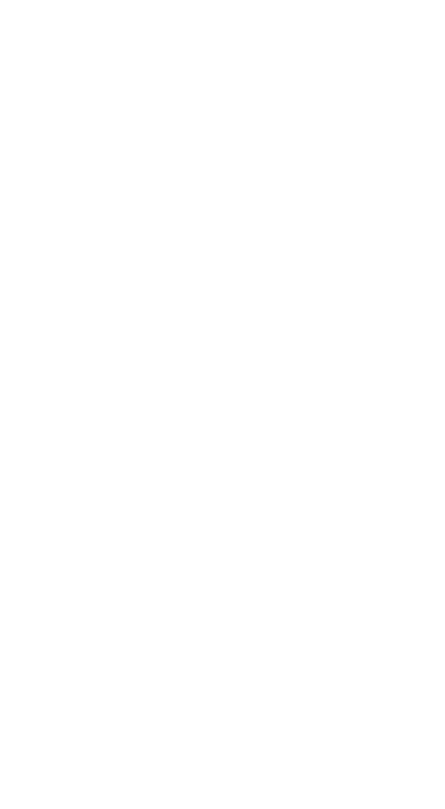
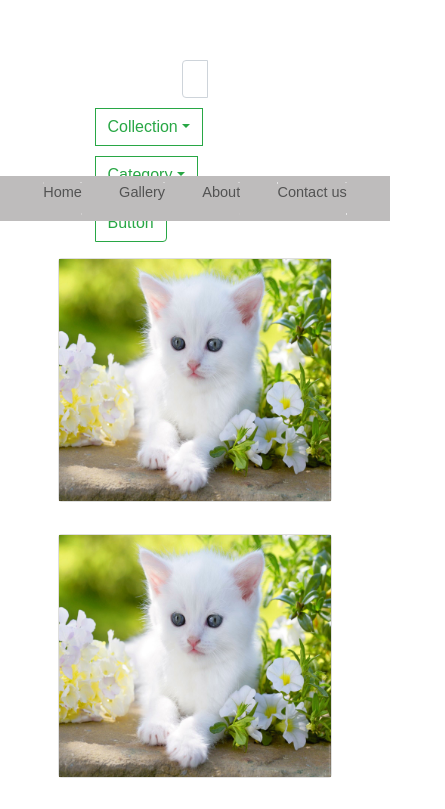
Before and after one commit to Marwa-Hodeib/Sequence-and-Beads, a React (Create React App) app in the folder front/: page /gallery in a window 390 px wide. Shown: the top 809 px of the page, 445 px wide, since content can reach past the window. Built offline with nearby package versions, Linux system fonts and the light colour scheme; the HTML template or start-up script is replaced by a standard one.

Commit message:
edit into model

```diff
--- a/front/src/App.js
+++ b/front/src/App.js
@@ -1,26 +1,25 @@
-import React, { Component } from 'react';
-import { BrowserRouter, Route, Switch } from 'react-router-dom';
-import './App.css';
+import React, { Component } from "react";
+import { BrowserRouter, Route, Switch } from "react-router-dom";
+import "./App.css";
 import Home from "./pages/home/home";
 import About from "./pages/about/about";
 import Contact from "./pages/contact_us /contact_us";
+import Gallery from "./pages/gallery/gallery";
 
 class App extends Component {
   render() {
     return (
       <div className="App">
-
         <BrowserRouter>
           <div>
             <Switch>
-             <Route path="/" component={Home} exact/>
-             <Route path="/about" component={About}/>
-             <Route path="/contact" component={Contact}/>
-             {/* <Route path="/gallery" component={Gallery}/> */}
+              <Route path="/" component={Home} exact />
+              <Route path="/about" component={About} />
+              <Route path="/contact" component={Contact} />
+              <Route path="/gallery" component={Gallery} />
             </Switch>
           </div>
         </BrowserRouter>
-
       </div>
     );
   }
--- a/front/src/components/filter/filter.css
+++ b/front/src/components/filter/filter.css
@@ -1,9 +1,18 @@
-@media only screen and (max-width: 600px) {
-  .filter_inputGroop {
-    display: flex;
-    flex-direction: column;
-  }
-}
 .filter {
   font-family: sans-serif;
 }
+@media only screen and (max-width: 600px) {
+  .input-group {
+    display: flex !important;
+    flex-direction: column !important;
+    align-items: center !important;
+  }
+  .form-control,
+  .input-group-append {
+    width: 200px;
+    margin-top: 10px;
+  }
+  .filter {
+    margin: 0px;
+  }
+}
--- a/front/src/components/filter/filter.js
+++ b/front/src/components/filter/filter.js
@@ -1,5 +1,6 @@
 import React from "react";
 import "./filter";
+import "./filter.css";
 import {
   Dropdown,
   DropdownButton,
@@ -16,6 +17,7 @@
       <div className="filter">
         <InputGroup class="filter_inputGroop" style={{ width: "500px" }}>
           <FormControl
+            class="filter_inputText"
             placeholder="type to Search"
             aria-label="Search"
             aria-describedby="basic-addon2"
--- a/front/src/components/modalWindow/modalWindow.css
+++ b/front/src/components/modalWindow/modalWindow.css
@@ -19,12 +19,12 @@
   justify-content: space-between;
 }
 .modalWindow_container2 {
-  margin-left: 15%;
   width: 35%;
   display: flex;
   flex-direction: column;
   justify-content: space-between;
   align-items: flex-end;
+  margin-top: 40px;
 }
 .modalWindow_miniImgContainer {
   display: flex;
@@ -40,27 +40,22 @@
   width: 120px;
 }
 .modalWindow_price {
-  font-size: 20pt;
+  font-size: 1.5em;
 }
 .modalWindow > table {
-  margin-top: 70px;
-}
-.modalWindow_showPrice {
-  margin-right: 70px;
+  margin-top: 100px;
 }
 .modalWindow_purshase {
-  margin-bottom: 30px;
+  margin-bottom: 20px;
+  margin-left: 300px;
 }
-@media only screen and (max-width: 600px) {
-  .modalWindow_modalWindow {
+@media only screen and (max-width: 1010px) {
+  .modalWindow {
     justify-content: space-evenly;
     align-items: center;
     display: flex;
     flex-wrap: wrap;
     flex-direction: row;
-  }
-  .modalWindow_price {
-    font-size: 1.5em;
   }
   .modalWindow_mainImg {
     height: 150px;
@@ -75,6 +70,7 @@
     margin-left: 15%;
     margin-top: 30px;
     margin-bottom: 30px;
+    align-items: center;
   }
   .modalWindow_miniImgContainer {
     display: flex;
--- a/front/src/components/modalWindow/modalwindow.js
+++ b/front/src/components/modalWindow/modalwindow.js
@@ -52,7 +52,9 @@
 
           <p class="modalWindow_price">50$</p>
           <InputGroup.Append class="modalWindow_purshase">
-            <Button variant="outline-success">Purshase</Button>
+            <Button class="modalWindow_purshase" variant="outline-success">
+              Purshase
+            </Button>
           </InputGroup.Append>
         </div>
       </div>
--- a/front/src/pages/about/about.js
+++ b/front/src/pages/about/about.js
@@ -2,20 +2,8 @@
 import Header from "../../components/header/header";
 import Slider from "../../components/about-slider/about-slider";
 import Footer from "../../components/Footer/Footer";
-import { FontAwesomeIcon } from '@fortawesome/react-fontawesome';
-import {faBars,faWalking} from '@fortawesome/free-solid-svg-icons';
+import { FontAwesomeIcon } from "@fortawesome/react-fontawesome";
 
-
-
-
-export default function About(){
-    return (
-      <>
-{/*        <Header/>
-
-      <Footer />  */}
-
-
-               </>
-    );
-  }
+export default function About() {
+  return {};
+}
--- a/front/src/pages/gallery/gallery.css
+++ b/front/src/pages/gallery/gallery.css
@@ -1,5 +1,4 @@
 .gallery {
-  height: 100%;
   margin: auto;
   font-family: sans-serif;
 }
@@ -12,6 +11,7 @@
   display: flex;
   flex-wrap: wrap;
   flex-direction: row;
+  min-height: 243px;
 }
 .gallery_filter {
   margin-top: 50px;
@@ -27,3 +27,12 @@
   margin-top: 25px;
   margin-bottom: 25px;
 }
+@media only screen and (max-width: 600px) {
+  gallery {
+    margin: 0px;
+  }
+  .gallery_CardsContainer {
+    width: 100%;
+    margin: 0px;
+  }
+}
--- a/front/src/pages/gallery/gallery.js
+++ b/front/src/pages/gallery/gallery.js
@@ -10,17 +10,11 @@
   return (
     <div className="gallery">
       <Header />
-      <div class="gallery_filter">
+      <div className="gallery_filter">
         <Filter />
       </div>
 
-      <div class="gallery_CardsContainer">
-        <Card />
-        <Card />
-        <Card />
-        <Card />
-        <Card />
-        <Card />
+      <div className="gallery_CardsContainer">
         <Card />
         <Card />
         <Card />
@@ -29,7 +23,7 @@
         <Card />
       </div>
       <div className="galleryButtonMore">
-        <Button class="More" variant="outline-success">
+        <Button className="More" variant="outline-success">
           More
         </Button>
       </div>
```
Also changed, not shown: front/src/components/header/header.js (+38 -20 lines). Lines whose indentation alone changed are shown as unchanged.
